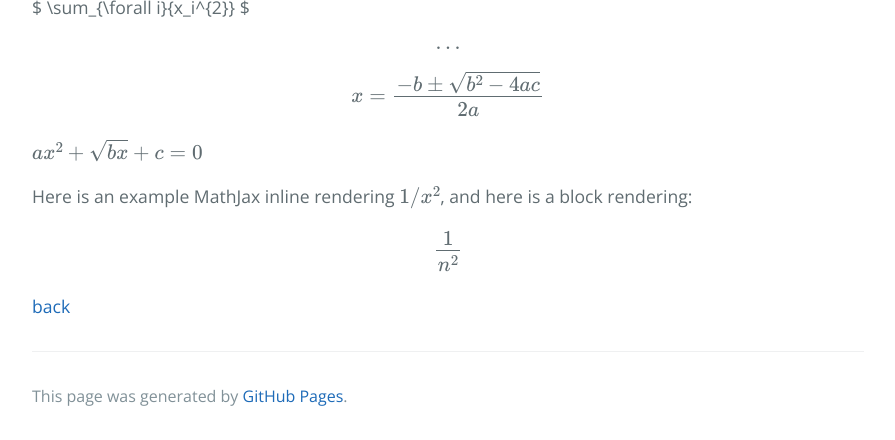
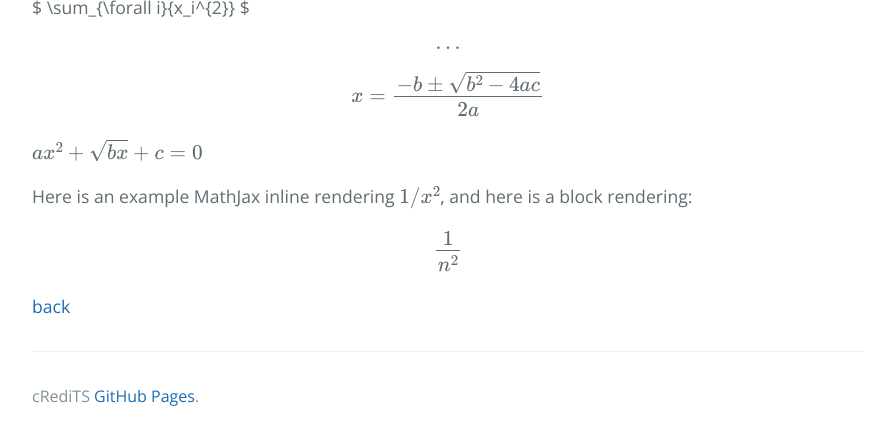
Before and after one commit to vlmeg/vlmeg.github.io, a Jekyll site: the page built from test.md, in a window 1280 px wide, cut to the strip 934-1374 px from the top of the page. Shown: the whole strip, without its empty margins (192-1087 px from the left). Built offline with Jekyll 4.4.1, drawn with Linux system fonts in a browser that asks for light colours; formulas are drawn with MathJax 3; our own code applies the rules of GitHub Pages for plain Markdown files.

Commit message:
Update default.html

```diff
--- a/_layouts/default.html
+++ b/_layouts/default.html
@@ -32,7 +32,7 @@
         {% if site.github.is_project_page %}
           <span class="site-footer-owner"><a href="{{ site.github.repository_url }}">{{ site.github.repository_name }}</a> is maintained by <a href="{{ site.github.owner_url }}">{{ site.github.owner_name }}</a>.</span>
         {% endif %}
-        <span class="site-footer-credits">This page was generated by <a href="https://pages.github.com">GitHub Pages</a>.</span>
+        <span class="site-footer-credits">cRediTS <a href="https://pages.github.com">GitHub Pages</a>.</span>
       </footer>
     </section>
 
```
